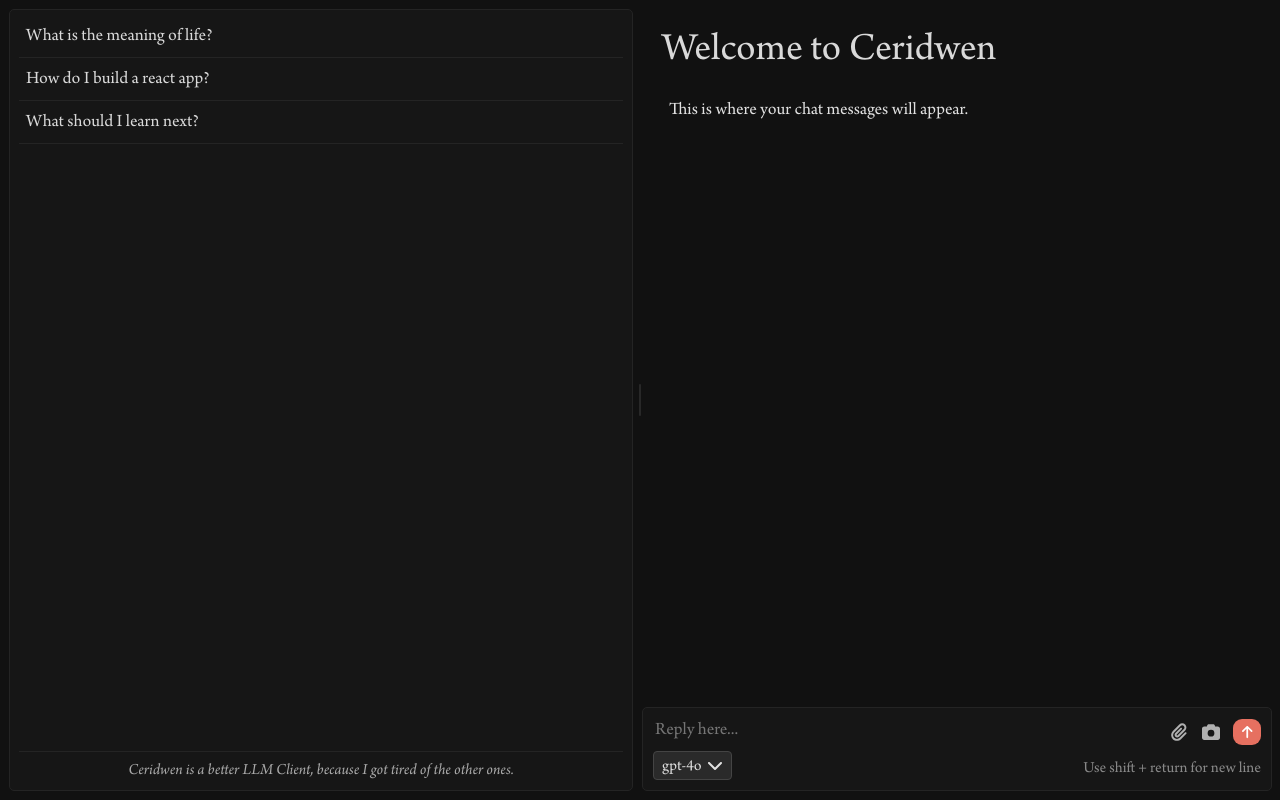
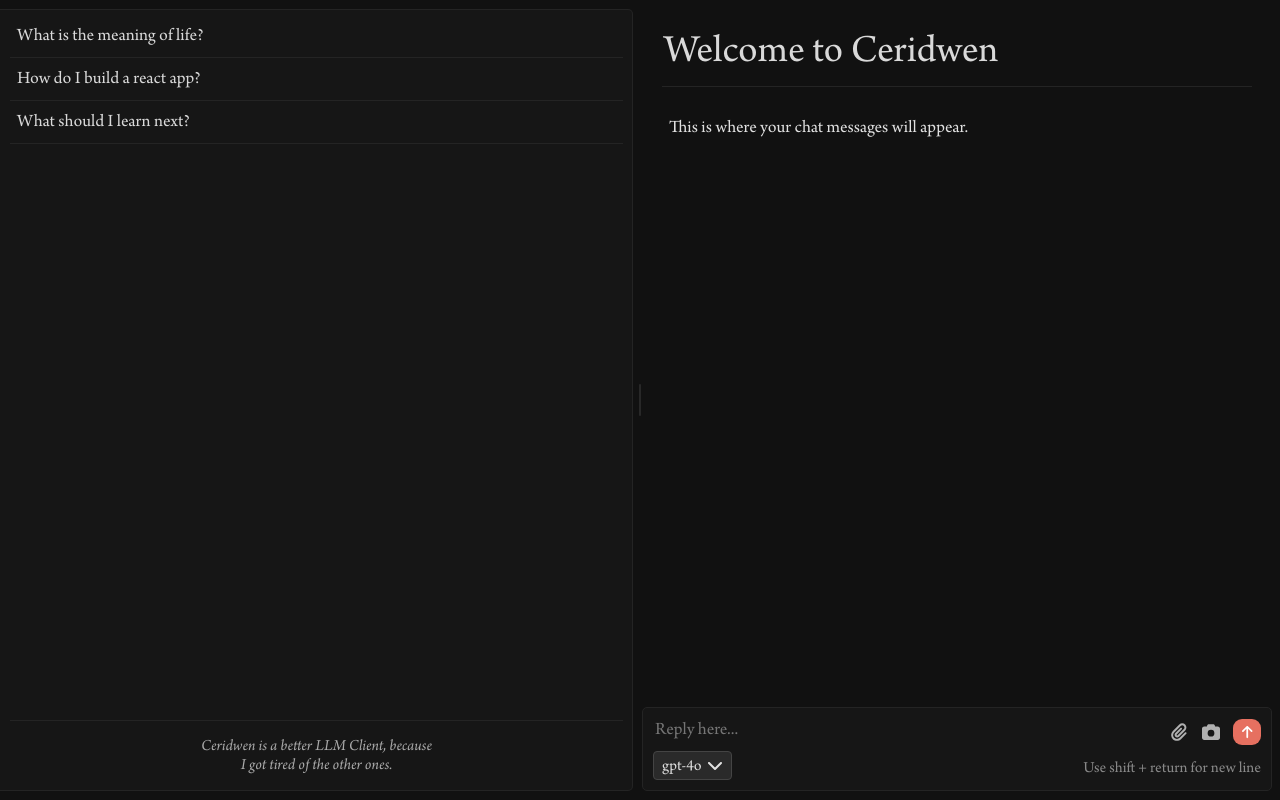
Before and after one commit to lukalot/ceridwen, a React (Create React App) app: page / in a window 1280 px wide. Built offline with nearby package versions, Linux system fonts and the light colour scheme.

Commit message:
snap to bottom, header styling

```diff
--- a/src/components/ChatArea.js
+++ b/src/components/ChatArea.js
@@ -1,7 +1,7 @@
 import React, { useState, useRef, useEffect } from 'react';
 import styled, { createGlobalStyle } from 'styled-components';
 import { FontAwesomeIcon } from '@fortawesome/react-fontawesome';
-import { faPaperclip, faCamera, faArrowUp, faChevronDown } from '@fortawesome/free-solid-svg-icons';
+import { faPaperclip, faCamera, faArrowUp, faChevronDown, faCircleStop } from '@fortawesome/free-solid-svg-icons';
 
 // Add this global style at the top of the file, after the imports
 const GlobalStyle = createGlobalStyle`
@@ -23,13 +23,27 @@ const ChatAreaContainer = styled.div`
   color: #e0e0e0;
 `;
 
-const Header = styled.h2`
+const Header = styled.textarea`
   font-family: 'Arno Pro', serif;
   font-weight: 500;
   font-size: 40px;
   color: #d9d9d9;
   margin-bottom: 16px;
   margin-top: 0px;
+  width: 100%;
+  background: none;
+  border: none;
+  resize: none;
+  border-bottom: 1px solid #242424;
+  flex-grow: 1;
+  max-height: 60px;
+  max-width: 100%;
+  width: 100%;
+  spellcheck: false;
+
+  &:focus {
+    outline: none;
+  }
 `;
 
 const ChatInputContainer = styled.div`
@@ -41,7 +55,7 @@ const ChatInputContainer = styled.div`
   border-radius: 5px;
   border: 1px solid #242424;
   padding: 10px;
-  margin-top: auto; // Push to the bottom
+  margin-top: auto;
 `;
 
 const InputRow = styled.div`
@@ -177,7 +191,7 @@ const DropdownItem = styled.li`
 
 function ModelSelector({ value, onChange }) {
   const [isOpen, setIsOpen] = useState(false);
-  const options = ['Claude 3.5 Sonnet', 'gpt-4o', 'Claude 3 Opus', 'o1 Preview'];
+  const options = ['Claude 3.5 Sonnet', 'gpt-4o', 'Claude 3 Opus', 'o1 Preview', 'gpt-3.5-turbo'];
 
   const toggleDropdown = () => setIsOpen(!isOpen);
 
@@ -383,8 +397,9 @@ function ChatArea() {
   const [inputValue, setInputValue] = useState('');
   const [model, setModel] = useState('gpt-4o');
   const [chatHistory, setChatHistory] = useState([]);
-  const textareaRef = useRef(null);
+  const chatinputRef = useRef(null);
   const chatHistoryRef = useRef(null);
+  const [headerText, setHeaderText] = useState('Welcome to Ceridwen');
 
   const handleInputChange = (e) => {
     setInputValue(e.target.value);
@@ -454,17 +469,18 @@ function ChatArea() {
     });
   };
 
-  useEffect(() => {
-    if (textareaRef.current) {
-      textareaRef.current.style.height = 'auto';
-      textareaRef.current.style.height = `${textareaRef.current.scrollHeight}px`;
-    }
-  }, [inputValue]);
+  const handleHeaderChange = (e) => {
+    setHeaderText(e.target.value);
+  };
 
-  useEffect(() => {
+  const scrollToBottom = () => {
     if (chatHistoryRef.current) {
       chatHistoryRef.current.scrollTop = chatHistoryRef.current.scrollHeight;
     }
+  };
+
+  useEffect(() => {
+    scrollToBottom();
   }, [chatHistory]);
 
   useEffect(() => {
@@ -473,14 +489,35 @@ function ChatArea() {
       textarea.style.height = 'auto';
       textarea.style.height = `${textarea.scrollHeight}px`;
     });
+    scrollToBottom();
   }, [chatHistory]);
+
+  useEffect(() => {
+    const headerTextarea = document.querySelector('textarea[data-header]');
+    if (headerTextarea) {
+      headerTextarea.style.height = 'auto';
+      headerTextarea.style.height = `${headerTextarea.scrollHeight}px`;
+    }
+    scrollToBottom();
+  }, [chatHistory, headerText]);
+
+  useEffect(() => {
+    if (chatinputRef.current) {
+      chatinputRef.current.style.height = 'auto';
+      chatinputRef.current.style.height = `${chatinputRef.current.scrollHeight}px`;
+    }
+  }, [inputValue]);
 
   return (
     <>
       <GlobalStyle />
       <ChatAreaContainer>
         <ChatHistoryContainer ref={chatHistoryRef}>
-          <Header>Welcome to Ceridwen</Header>
+          <Header
+            value={headerText}
+            onChange={handleHeaderChange}
+            data-header
+          />
           {chatHistory.length === 0 ? (
             <MessageContent value="This is where your chat messages will appear." readOnly />
           ) : (
@@ -490,7 +527,7 @@ function ChatArea() {
         <ChatInputContainer>
           <InputRow>
             <ChatInput
-              ref={textareaRef}
+              ref={chatinputRef}
               value={inputValue}
               onChange={handleInputChange}
               onKeyDown={handleKeyDown}
@@ -501,7 +538,7 @@ function ChatArea() {
               <IconButton title="Attach files">
                 <FontAwesomeIcon icon={faPaperclip} />
               </IconButton>
-              <IconButton title="Take a screenshot">
+              <IconButton title="Attach images">
                 <FontAwesomeIcon icon={faCamera} />
               </IconButton>
               <SendButton onClick={handleSend} title="Send message">
--- a/src/components/ThreadList.js
+++ b/src/components/ThreadList.js
@@ -3,12 +3,15 @@ import styled from 'styled-components';
 
 const ThreadListContainer = styled.div`
   font-size: 18px;
-  border-radius: 5px;
+  border-radius: 0px 5px 5px 0px;
   margin: 9px;
+  margin-left: 0px;
   margin-right: 5px;
   margin-bottom: 10px;
   border: 1px solid #242424;
+  border-left: none;
   padding: 9px;
+  padding-left: 10px;
   height: calc(100% - 18px);
   overflow-y: auto;
   font-family: 'Arno Pro', serif;
@@ -32,15 +35,21 @@ const ThreadItem = styled.div`
   font-family: 'Arno Pro', serif;
 `;
 
+const CeridwenDescriptionContainer = styled.div`
+  border-top: 1px solid #242424;
+  display: flex;
+  justify-content: center;
+`;
+
 const CeridwenDescription = styled.p`
   font-size: 16px;
+  margin-top: auto;
+  margin-bottom: 5px;
+  padding-top: 17px;
   color: #a9a9a9;
-  margin-top: auto;
-  margin-bottom: 0px;
-  padding-top: 10px;
-  border-top: 1px solid #242424;
   text-align: center;
   font-style: italic;
+  max-width: 235px;
 `;
 
 function ThreadList() {
@@ -58,9 +67,11 @@ function ThreadList() {
           <ThreadItem key={thread.id}>{thread.title}</ThreadItem>
         ))}
       </ThreadListContent>
-      <CeridwenDescription>
-        Ceridwen is a better LLM Client, because I got tired of the other ones.
-      </CeridwenDescription>
+      <CeridwenDescriptionContainer>
+        <CeridwenDescription>
+          Ceridwen is a better LLM Client, because I got tired of the other ones.
+        </CeridwenDescription>
+      </CeridwenDescriptionContainer>
     </ThreadListContainer>
   );
 }
```
Also changed, not shown: ChatPanel.js (added, +97 -0 lines).
